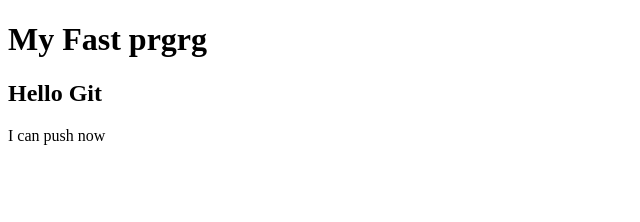
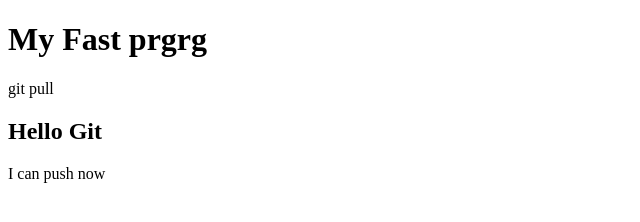
Before and after one commit to nayeemahmed07/my-p-fast-web, a plain HTML site: page index.html in a window 1280 px wide. Shown: the whole page, without its empty margins (0-640 px from the left). Drawn offline with Linux system fonts and the light colour scheme.

Commit message:
git pull

```diff
--- a/index.html
+++ b/index.html
@@ -8,7 +8,7 @@
 </head>
 <body>
     <h1>My Fast prgrg</h1>
-
+    <P>git pull</P>
     <H2>Hello Git</H2>
     <P>I can push now</P>
 </body>
```
